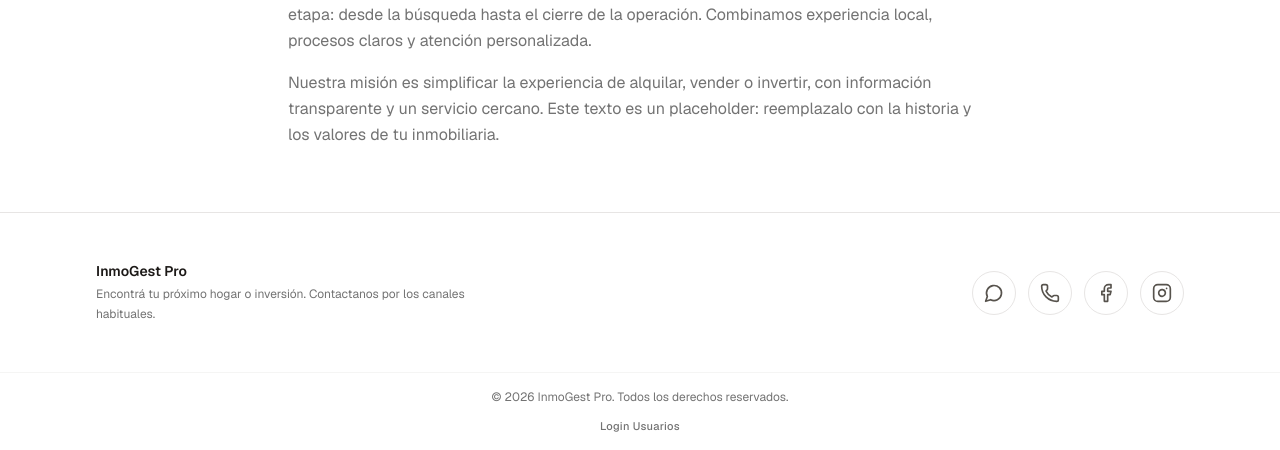
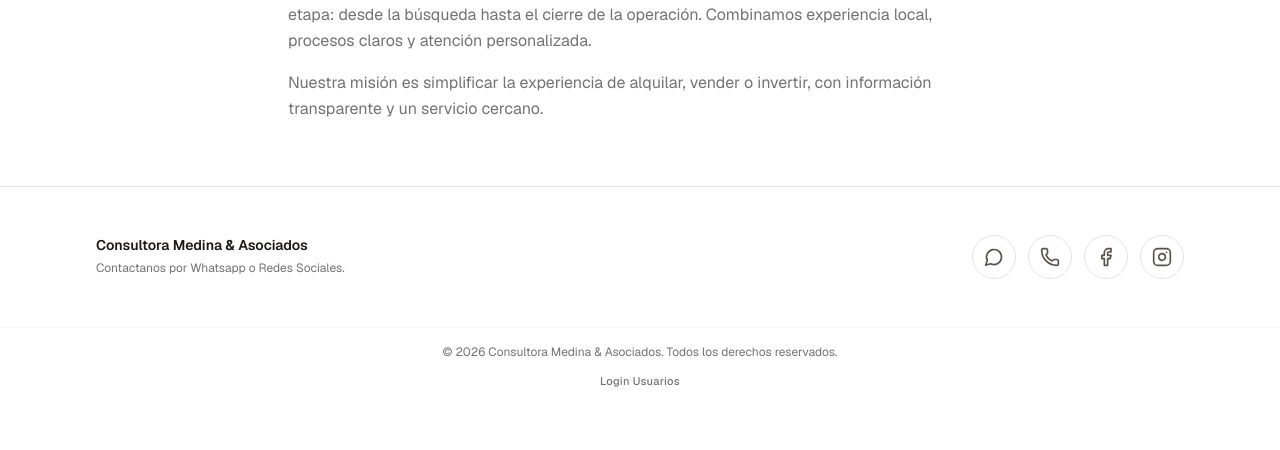
Before and after one commit to solcitomedina1987/inmogest-pro, a Next.js app: page / in a window 1280 px wide. Shown: the part 1051-1501 px from the top of the page. After the commit the page ends 1459 px from the top, so only its background shows below. Built offline with nearby package versions, Linux system fonts and the light colour scheme; no server answers; the database is empty.

Commit message:
Ajustes Public Page

```diff
--- a/components/public/public-home-client.tsx
+++ b/components/public/public-home-client.tsx
@@ -193,8 +193,7 @@ export function PublicHomeClient({ initialPropiedades }: Props) {
             </p>
             <p>
               Nuestra misión es simplificar la experiencia de alquilar, vender o invertir, con
-              información transparente y un servicio cercano. Este texto es un placeholder: reemplazalo
-              con la historia y los valores de tu inmobiliaria.
+              información transparente y un servicio cercano.
             </p>
           </div>
         </div>
--- a/components/public/public-site-footer.tsx
+++ b/components/public/public-site-footer.tsx
@@ -13,9 +13,9 @@ export function PublicSiteFooter() {
     <footer className="border-t border-stone-200 bg-white">
       <div className="mx-auto flex w-full max-w-6xl flex-col items-center gap-6 px-4 py-12 md:px-8 sm:flex-row sm:justify-between">
         <div className="text-center sm:text-left">
-          <p className="text-sm font-semibold text-stone-900">InmoGest Pro</p>
+          <p className="text-sm font-semibold text-stone-900">Consultora Medina & Asociados</p>
           <p className="text-muted-foreground mt-1 max-w-sm text-xs leading-relaxed">
-            Encontrá tu próximo hogar o inversión. Contactanos por los canales habituales.
+            Contactanos por Whatsapp o Redes Sociales.
           </p>
         </div>
         <nav aria-label="Contacto y redes" className="flex flex-wrap items-center justify-center gap-3">
@@ -53,7 +53,7 @@ export function PublicSiteFooter() {
       </div>
       <div className="border-t border-stone-100 px-4 py-4 text-center md:px-8">
         <p className="text-muted-foreground text-xs">
-          © {new Date().getFullYear()} InmoGest Pro. Todos los derechos reservados.
+          © {new Date().getFullYear()} Consultora Medina & Asociados. Todos los derechos reservados.
         </p>
         <p className="mt-2">
           <Link
```
